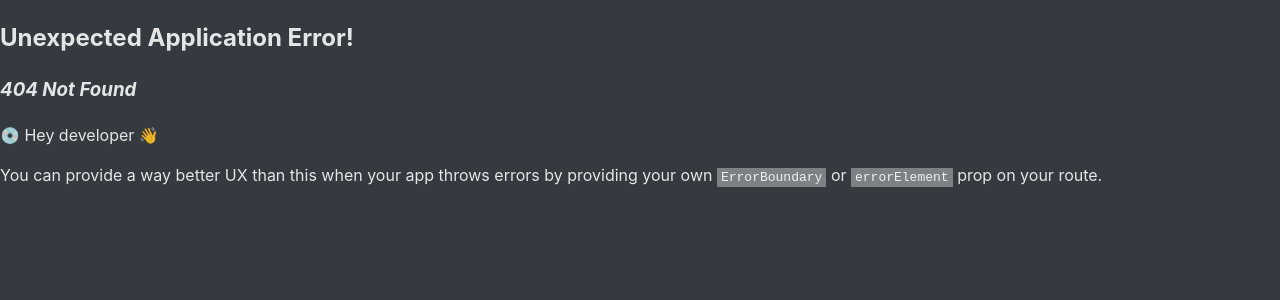
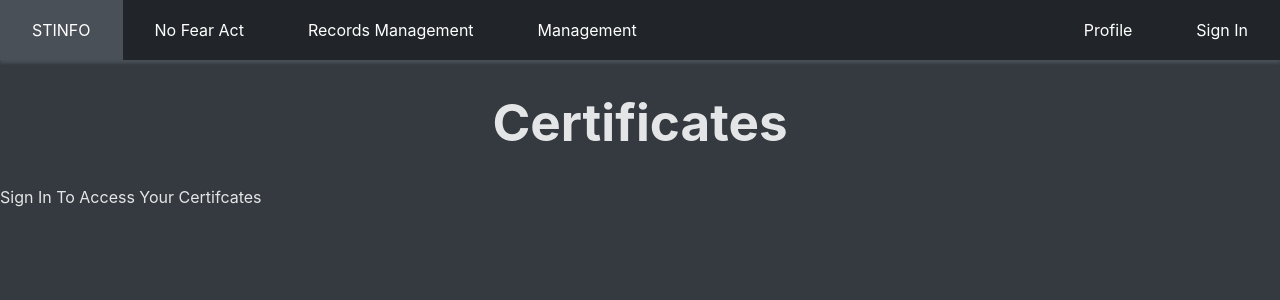
Before and after one commit to LeafesMan/RobinsTrainingSite, a React (Vite) app: page /certificates in a window 1280 px wide. Before the commit this address had no page. Shown: the top 300 px of the page. Built offline with nearby package versions, Linux system fonts and the light colour scheme.

Commit message:
Added more user functionalities. Added a profile page, and certificates page. Also made it so when the user clicks on their name it activates a dropdown menu and links to those pages.

```diff
--- a/src/components/Navbar.tsx
+++ b/src/components/Navbar.tsx
@@ -35,8 +35,12 @@ function Navbar() {
         fetchData(); // Fetch user data when component mounts
     }, []); // Empty dependency array to run effect only once
 
+    const [showDropdown, setShowDropdown] = useState(false);
 
-
+    // Toggle dropdown visibility
+    const toggleDropdown = () => {
+        setShowDropdown(!showDropdown);
+    };
 
 
     return <div className='navbar'>
@@ -52,14 +56,18 @@ function Navbar() {
                 <div className='floatRight libutton' onClick={() => { localStorage.clear(); signOut(auth); navigate("/signin"); }}> Sign In </div>
             )}
         </div>
-        <div>
+        <div className='floatRight libutton' onClick={toggleDropdown}>
             {userData ? (
-                <div className='floatRight libutton' onClick={() => navigate("/dashboard")}>
-                    {userData?.firstName}
-                </div>
+                userData.firstName
             ) : (
-                <div className='floatRight libutton' onClick={() => navigate("/dashboard")}>
-                    Profile
+                'Profile'
+            )}
+            {showDropdown && (
+                <div className='dropdown-content'>
+                    <div onClick={() => navigate("/dashboard")}>Dashboard</div>
+                    <div onClick={() => navigate("/profile")}>Profile</div>
+                    <div onClick={() => navigate("/certificates")}>Certifcates</div>
+
                 </div>
             )}
         </div>
--- a/src/components/components.css
+++ b/src/components/components.css
@@ -1,60 +1,53 @@
-.navbar{
-
+.navbar {
     margin-top: 0px;
     margin-bottom: 30px;
     height: 60px;
     background-color: #212529;
     align-items: center;
     text-align: center;
-    box-shadow: 0px 3px 3px  #495057;
-
+    box-shadow: 0px 3px 3px #495057;
     left: 0;
     right: 0;
 }
 
-
-.box{
-    min-width:  300px;
+.box {
+    min-width: 300px;
     max-width: fit-content;
     min-height: 30%;
-
-
     text-align: center;
-
     border: 3px solid;
     border-radius: 7px;
     border-color: #495057;
     box-shadow: 2px 2px 4px #495057;
     background-color: #212529;
-
     margin: auto;
 }
 
-
-
-.libutton{
+.libutton {
     color: white;
     padding: 0px 32px;
     height: 100%;
     line-height: 60px;
 }
-.libutton:hover{
+
+.libutton:hover {
     background-color: #495057;
     cursor: pointer;
 }
-.libutton:active{
-    background-color: #fff;
+
+.libutton:active {
+    background-color: white;
 }
 
-.floatLeft{
+.floatLeft {
     float: left;
 }
-.floatRight{
+
+.floatRight {
     float: right;
 }
 
-
-label{
+label {
     width: 80px;
     text-align: right;
     padding-right: 10px;
@@ -63,28 +56,50 @@ label{
     display: inline-block;
 }
 
-input{
+input {
     width: 150px;
 }
 
-br{
+br {
     display: block;
 }
-button{
+
+button {
     margin: 10px;
 }
-button:hover{
-    background-color:#495057;
+
+button:hover {
+    background-color: #495057;
 }
-button:active{
+
+button:active {
     background-color: white;
 }
 
-
-.popup{
+.popup {
     background-color: red;
     margin: auto;
-
     border-top-left-radius: 4px;
     border-top-right-radius: 4px;
 }
+
+.dropdown-content {
+    display: flex;
+    flex-direction: column;
+    position: sticky;
+    top: 100%;
+    right: 0;
+    background-color: #212529;
+    min-width: 160px;
+    z-index: 1;
+    box-shadow: 0px 8px 16px 0px rgba(0,0,0,0.2);
+}
+
+.dropdown-content div {
+    padding: 10px;
+    cursor: pointer;
+}
+
+.dropdown-content div:hover {
+    background-color: #495057;
+}
--- /dev/null
+++ b/src/pages/Certs.tsx
@@ -0,0 +1,66 @@
+import Navbar from "../components/Navbar";
+import { useNavigate } from "react-router-dom";
+import { useState, useEffect } from "react";
+import { auth, database } from "../firebase.ts";
+import { useLocation } from 'react-router-dom';
+import { getUserData } from "../components/FirestoreUtils.tsx";
+
+interface UserData {
+
+    firstName: string;
+    lastName: string;
+    squadron: string;
+    nofearCompletionTime: string;
+    recordsCompletionTime: string;
+    stinfoCompletionTime: string;
+    nofearProgress: number;
+    recordsProgress: number;
+    stinfoProgress: number;
+}
+
+function Profile() {
+    const [userData, setUserData] = useState<UserData | null>(null);
+    const [email, setEmail] = useState();
+
+    useEffect(() => {
+        const fetchData = async () => {
+            const userDataString = localStorage.getItem("userData");
+            if (userDataString) {
+                const userEmail = JSON.parse(userDataString);
+                setEmail(userEmail)
+                const userData = await getUserData(userEmail);
+                setUserData(userData);
+            }
+        };
+
+        fetchData();
+    }, []);
+
+    return (
+        <>
+            <Navbar />
+            <div>
+                <h1>Certificates</h1>
+            </div>
+            <div>
+                {userData ? (
+                    <>
+                        <div style={{ textAlign: 'center' }}>
+                            <h2>Name: {userData.firstName} {userData.lastName}</h2>
+                        </div>
+                        <div style={{ textAlign: 'center' }}>
+                            <h2>Your Achieved Certificates</h2>
+                        </div>
+                    </>
+
+                ) : (
+                    <div>
+                        <p>Sign In To Access Your Certifcates</p>
+                    </div>
+                )}
+            </div>
+        </>
+    )
+}
+
+export default Profile;
--- /dev/null
+++ b/src/pages/Profile.tsx
@@ -0,0 +1,69 @@
+import Navbar from "../components/Navbar";
+import { useNavigate } from "react-router-dom";
+import { useState, useEffect } from "react";
+import { auth, database } from "../firebase.ts";
+import { useLocation } from 'react-router-dom';
+import { getUserData } from "../components/FirestoreUtils.tsx";
+
+interface UserData {
+
+    firstName: string;
+    lastName: string;
+    squadron: string;
+    nofearCompletionTime: string;
+    recordsCompletionTime: string;
+    stinfoCompletionTime: string;
+    nofearProgress: number;
+    recordsProgress: number;
+    stinfoProgress: number;
+}
+
+function Profile() {
+    const [userData, setUserData] = useState<UserData | null>(null);
+    const [email, setEmail] = useState();
+
+    useEffect(() => {
+        const fetchData = async () => {
+            const userDataString = localStorage.getItem("userData");
+            if (userDataString) {
+                const userEmail = JSON.parse(userDataString);
+                setEmail(userEmail)
+                const userData = await getUserData(userEmail);
+                setUserData(userData);
+            }
+        };
+
+        fetchData();
+    }, []);
+
+    return (
+        <>
+            <Navbar />
+            <div>
+                <h1>Edit My User Profile</h1>
+            </div>
+            <div>
+                {userData ? (
+                    <>
+                        <div style={{ textAlign: 'center' }}>
+                            <h2>Name: {userData.firstName} {userData.lastName}</h2>
+                        </div>
+                        <div style={{ textAlign: 'center' }}>
+                            <h2>Email: {email}</h2>
+                        </div>
+                        <div style={{ textAlign: 'center' }}>
+                            <h2>Squadron: {userData.squadron}</h2>
+                        </div>
+                    </>
+
+                ) : (
+                    <div>
+                        <p>Sign In To Access User Profile</p>
+                    </div>
+                )}
+            </div>
+        </>
+    )
+}
+
+export default Profile;
```
Also changed, not shown: src/main.tsx (+10 -0 lines).
